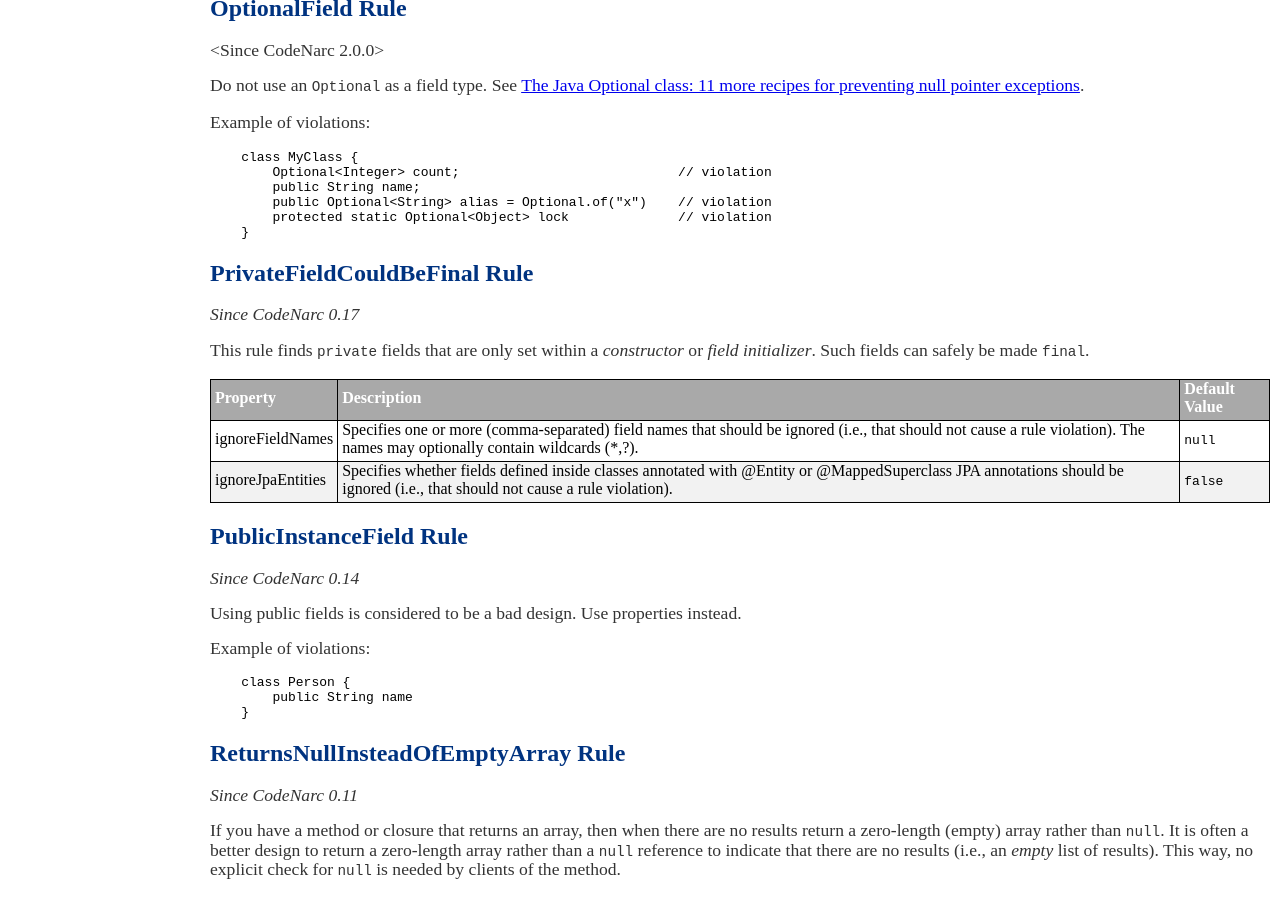
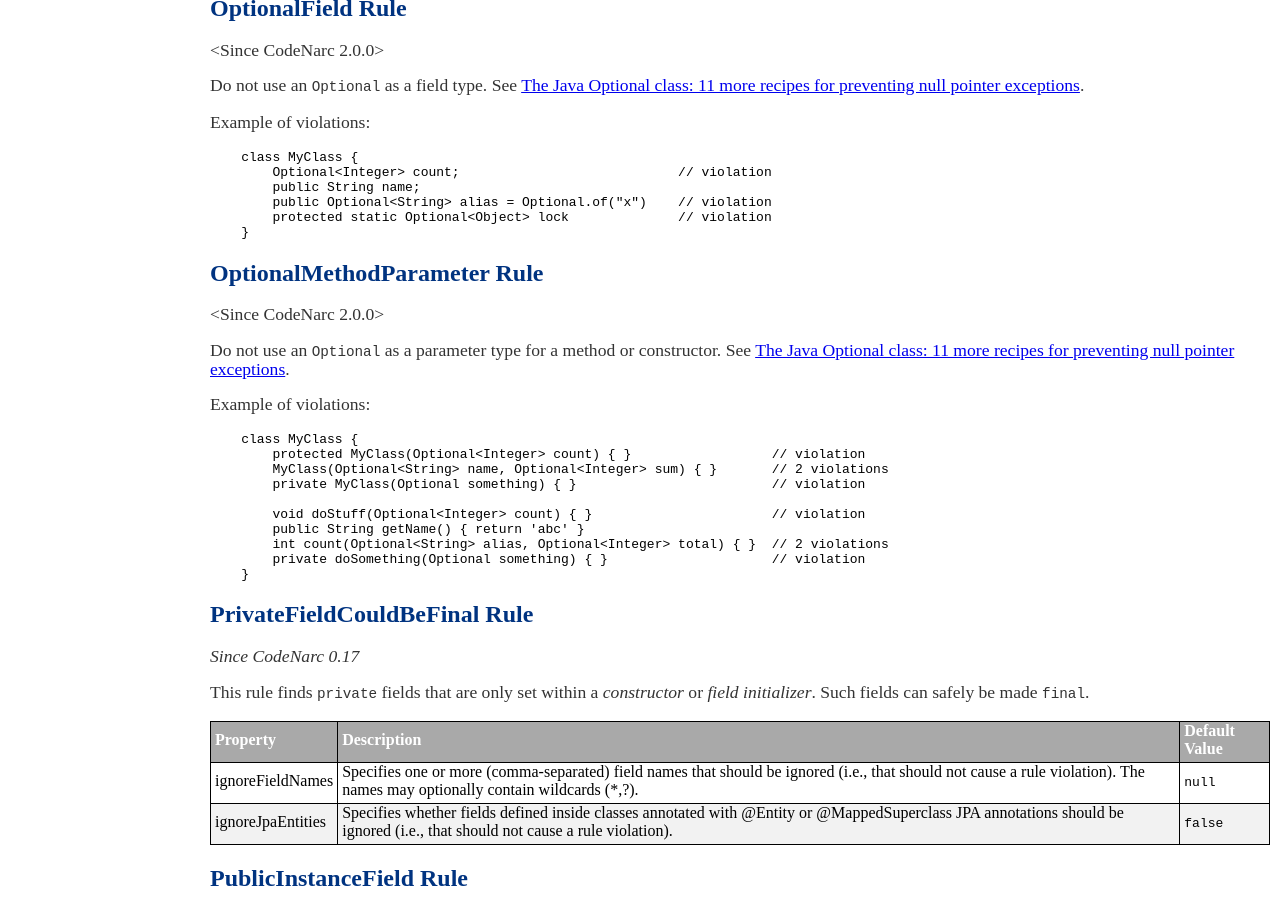
Before and after one commit to CodeNarc/CodeNarc, a Jekyll site: the page built from codenarc-rules-design.md, in a window 1280 px wide and 900 px high, scrolled down 5611 px. Built offline with Jekyll 4.4.1, drawn with Linux system fonts in a browser that asks for light colours.

Commit message:
#549: New OptionalMethodParameter rule

````diff
--- a/codenarc-rules-design.md
+++ b/codenarc-rules-design.md
@@ -389,6 +389,28 @@ Example of violations:
 ```
 
 
+## OptionalMethodParameter Rule
+
+<Since CodeNarc 2.0.0>
+
+Do not use an `Optional` as a parameter type for a method or constructor. See [The Java Optional class: 11 more recipes for preventing null pointer exceptions](https://blogs.oracle.com/javamagazine/the-java-optional-class-11-more-recipes-for-preventing-null-pointer-exceptions).
+
+Example of violations:
+
+```
+    class MyClass {
+        protected MyClass(Optional<Integer> count) { }                  // violation
+        MyClass(Optional<String> name, Optional<Integer> sum) { }       // 2 violations
+        private MyClass(Optional something) { }                         // violation
+
+        void doStuff(Optional<Integer> count) { }                       // violation
+        public String getName() { return 'abc' }
+        int count(Optional<String> alias, Optional<Integer> total) { }  // 2 violations
+        private doSomething(Optional something) { }                     // violation
+    }
+```
+
+
 ## PrivateFieldCouldBeFinal Rule
 
 *Since CodeNarc 0.17*
````
